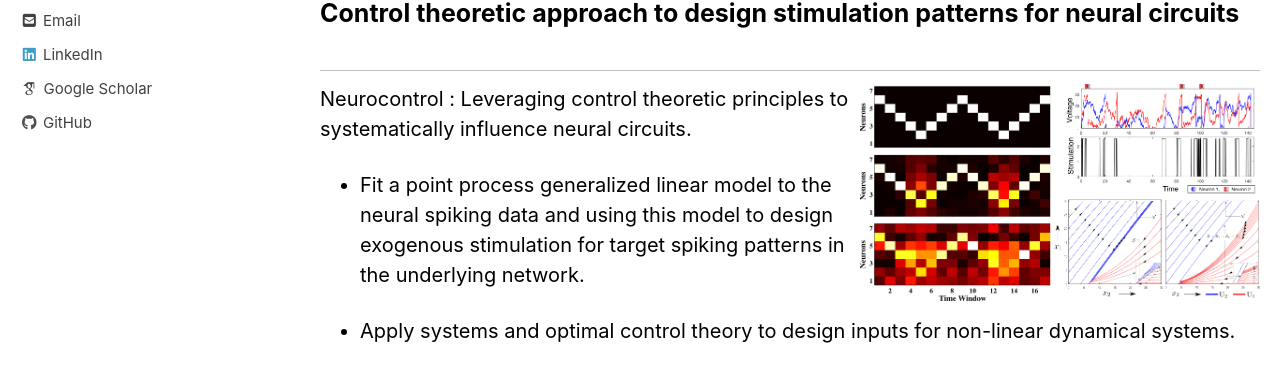
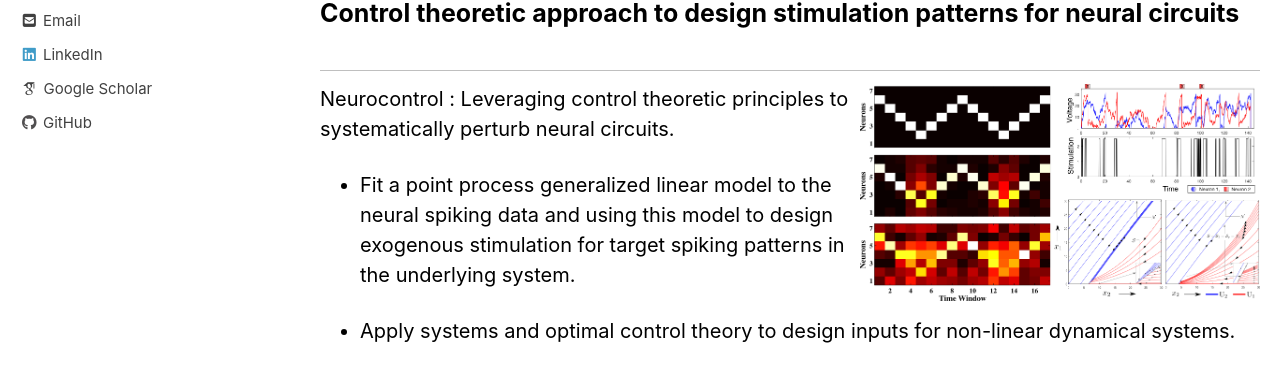
Before and after one commit to anirban6908/anirban6908.github.io, a Jekyll site: the page built from _pages/research.md, in a window 1280 px wide and 900 px high, scrolled down 1109 px. Shown: the part 210-585 px from the top of the window. Built offline with Jekyll 4.4.1, drawn with Linux system fonts in a browser that asks for light colours; cached includes are drawn as plain includes; nearby versions of some CDN libraries; some web fonts are replaced.

Commit message:
small corrections to pages

```diff
--- a/_pages/research.md
+++ b/_pages/research.md
@@ -33,9 +33,9 @@ Using morphology (diameter and length of digitally reconstructed segments) and e
 
 ## Control theoretic approach to design stimulation patterns for neural circuits
 <img src="/assets/images/spike_control.png" height="400" width="400" align='right'>
-Neurocontrol : Leveraging control theoretic principles to systematically influence neural circuits.
+Neurocontrol : Leveraging control theoretic principles to systematically perturb neural circuits.
 
-* Fit a point process generalized linear model to the neural spiking data and using this model to design exogenous stimulation for target spiking patterns in the underlying network.
+* Fit a point process generalized linear model to the neural spiking data and using this model to design exogenous stimulation for target spiking patterns in the underlying system.
 
 * Apply systems and optimal control theory to design inputs for non-linear dynamical systems.
 
```
Also changed, not shown: _posts/2020-01-14-how-neurons-actually-look.md (+1 -1 lines).
